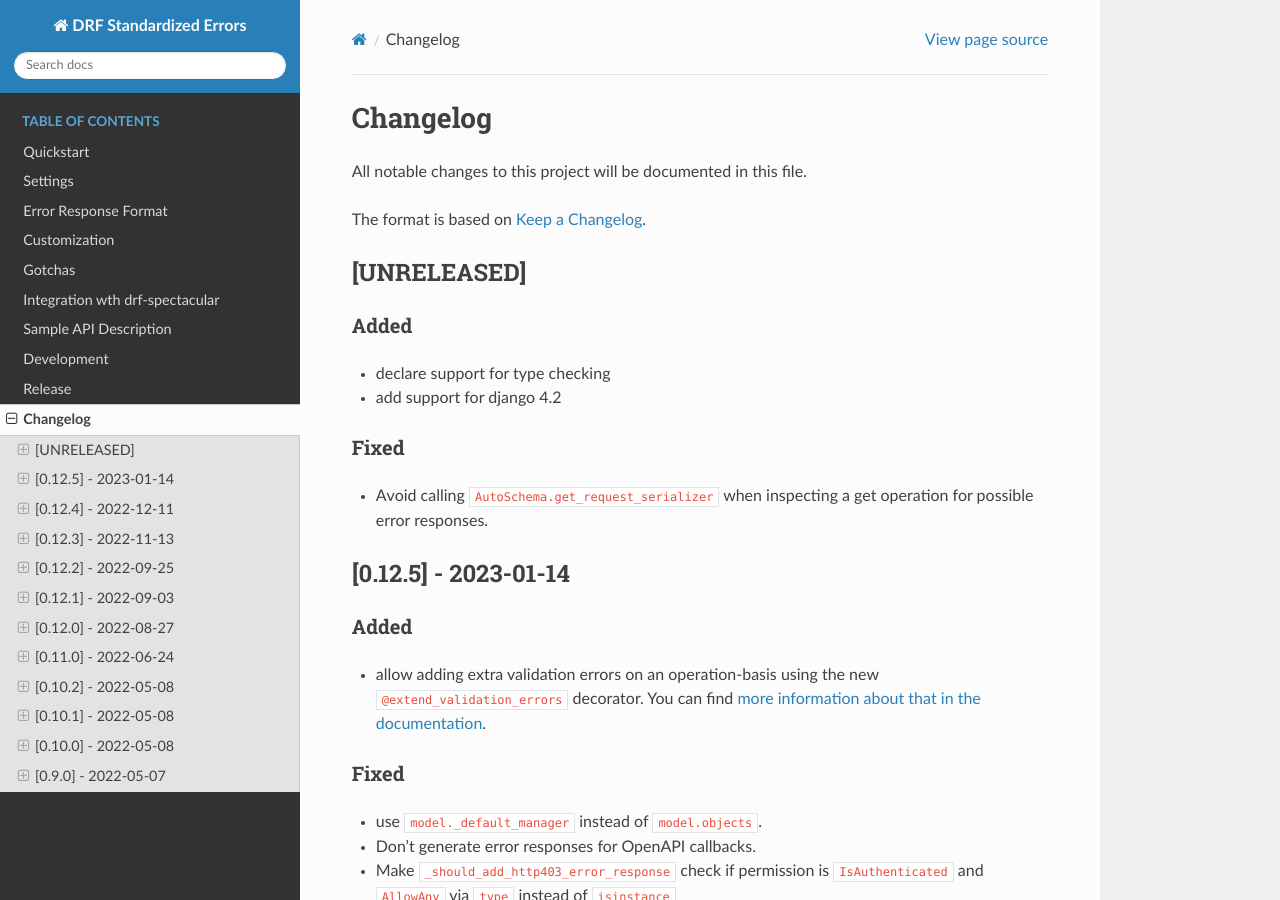
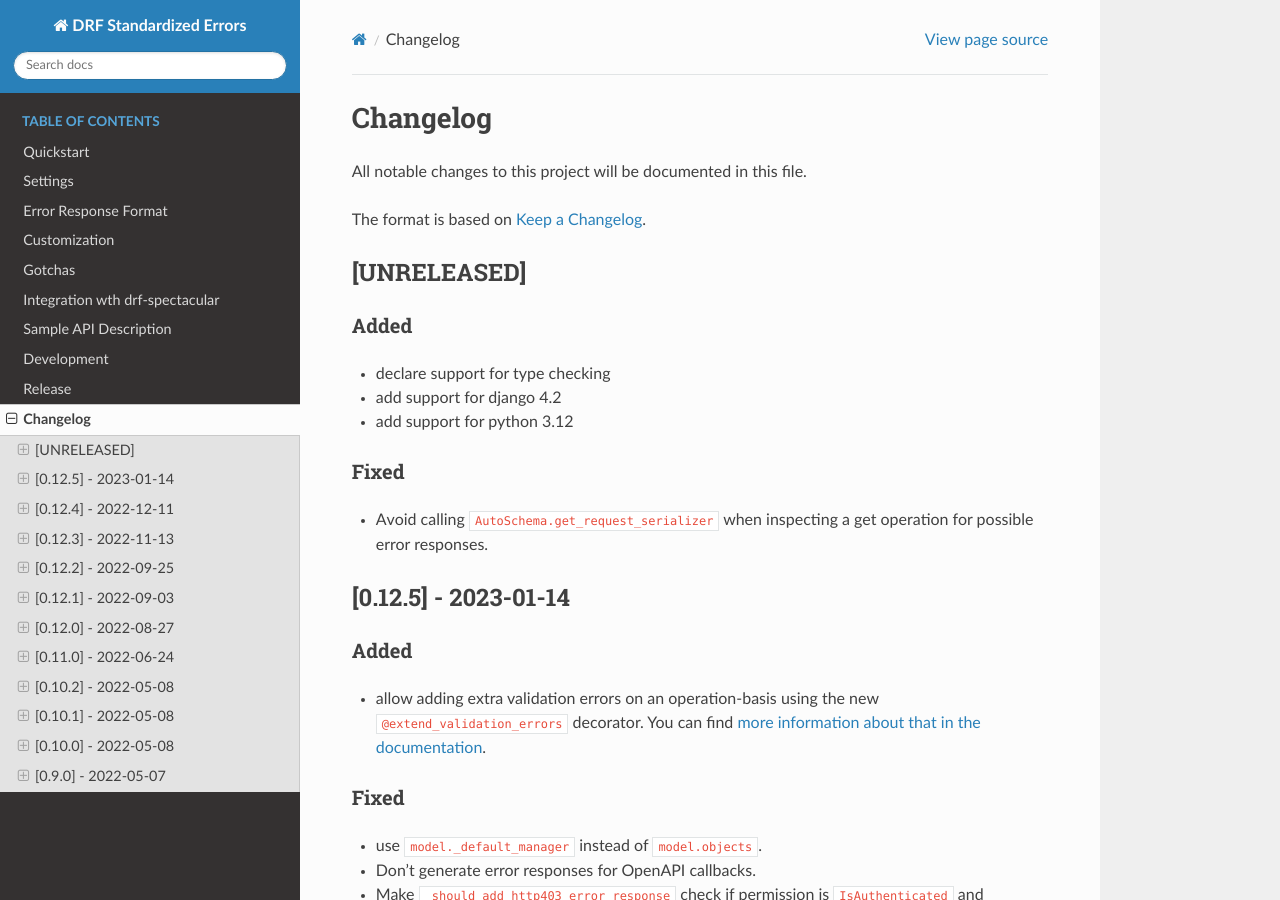
Before and after one commit to ghazi-git/drf-standardized-errors, a Sphinx documentation site: the page built from docs/changelog.md, in a window 1280 px wide and 900 px high. Built offline with Sphinx 7.4.7 and the Read the Docs theme 2.0.0, drawn with Linux system fonts in a browser that asks for light colours.

Commit message:
add support for python 3.12

```diff
--- a/docs/changelog.md
+++ b/docs/changelog.md
@@ -8,6 +8,7 @@ The format is based on [Keep a Changelog](https://keepachangelog.com/en/1.0.0/).
 ### Added
 - declare support for type checking
 - add support for django 4.2
+- add support for python 3.12
 
 ### Fixed
 - Avoid calling `AutoSchema.get_request_serializer` when inspecting a get operation for possible error responses.
--- a/pyproject.toml
+++ b/pyproject.toml
@@ -21,6 +21,7 @@ classifiers = [
     "Programming Language :: Python :: 3.9",
     "Programming Language :: Python :: 3.10",
     "Programming Language :: Python :: 3.11",
+    "Programming Language :: Python :: 3.12",
 ]
 dynamic = ["version", "description"]
 requires-python = ">=3.8"
```
Also changed, not shown: 2 other files.
